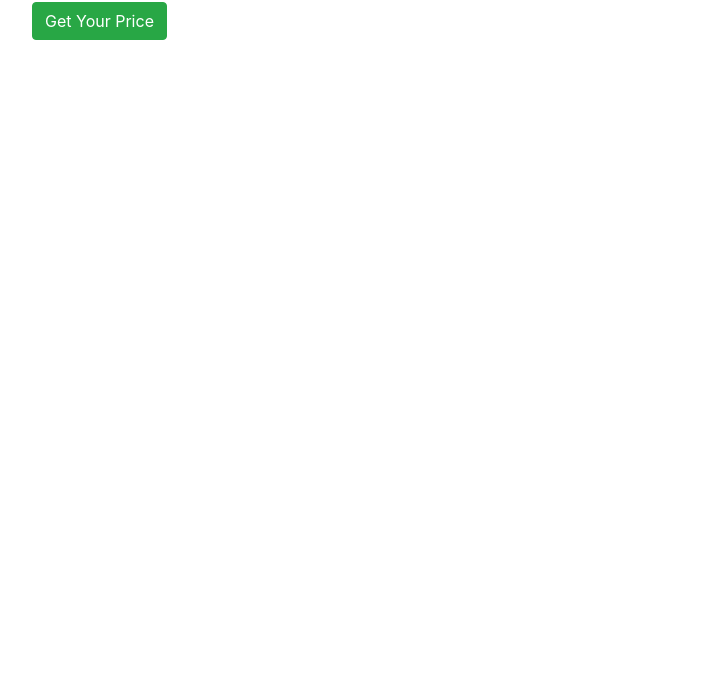
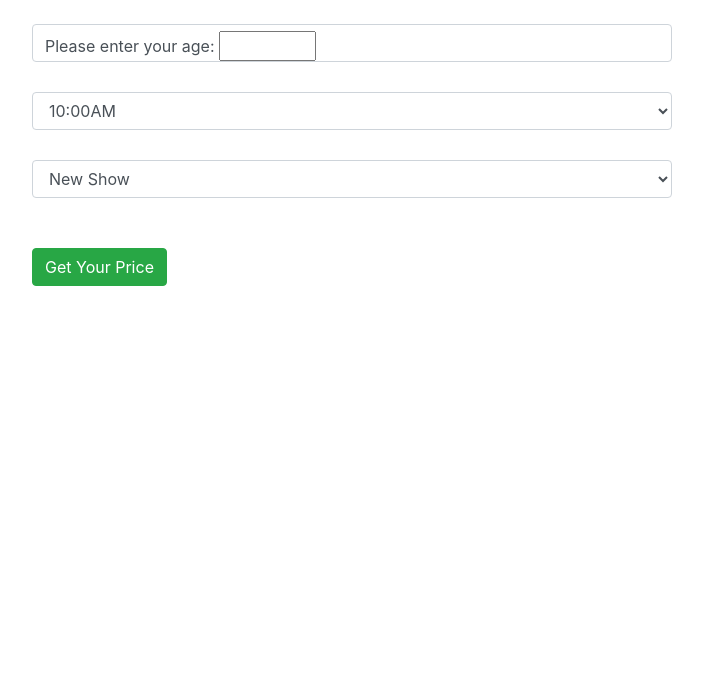
Before and after one commit to 3Emme/movie-tickets-1, a plain HTML site: page index.html in a window 1280 px wide. Shown: the part 114-800 px from the top of the page, without its empty margins (53-756 px from the left). Drawn offline with Linux system fonts and the light colour scheme.

Commit message:
added UI in index.html and output result
Co-authored-by: Jaki Widby <jaki.widby@gmail.com>

```diff
--- a/css/styles.css
+++ b/css/styles.css
@@ -1,3 +1,12 @@
 header, footer {
   height: 60px;
 }
+
+button {
+  margin: 20px 0px 20px 0px;
+}
+
+.form-control {
+  width: 640px;
+  margin: 30px 0px 30px 0px;
+}
--- a/index.html
+++ b/index.html
@@ -12,7 +12,19 @@
   <div class="container">
     <h1>Movie Tickets</h1>
     <form>
-
+      <div class="form-control">
+        <label> Please enter your age:
+        <input type="number" min=0 max=110 id="age">
+        </label>
+      </div>
+      <select class="form-control" id="time">
+        <option value="matinee">10:00AM</option>
+        <option value="late-show">6:00PM</option>
+      </select>
+      <select class="form-control" id="movieType">
+        <option value="regular">New Show</option>
+        <option value="non-regular">Old Show</option>
+      </select>
 
       <button type="submit" class="btn btn-success">Get Your Price</button>
     </form>
--- a/js/scripts.js
+++ b/js/scripts.js
@@ -35,11 +35,10 @@ $(document).ready(function() {
     const ageInput = parseInt($("#age").val());
     const timeInput = $("#time").val();
     const movieTypeInput = $("#movieType").val();
-    let ticket = new Ticket(42, "matinee", "non-regular");
+    let ticket = new Ticket(ageInput, timeInput, movieTypeInput);
     let ticketValues = Object.values(ticket);
     let finalPriceTicket = ticket.ticketPrice(ticketValues);
-    $("#result").text(finalPriceTicket);
-    console.log(finalPriceTicket);
+    $("#result").text("$" + finalPriceTicket);
   });
 
 });
```
